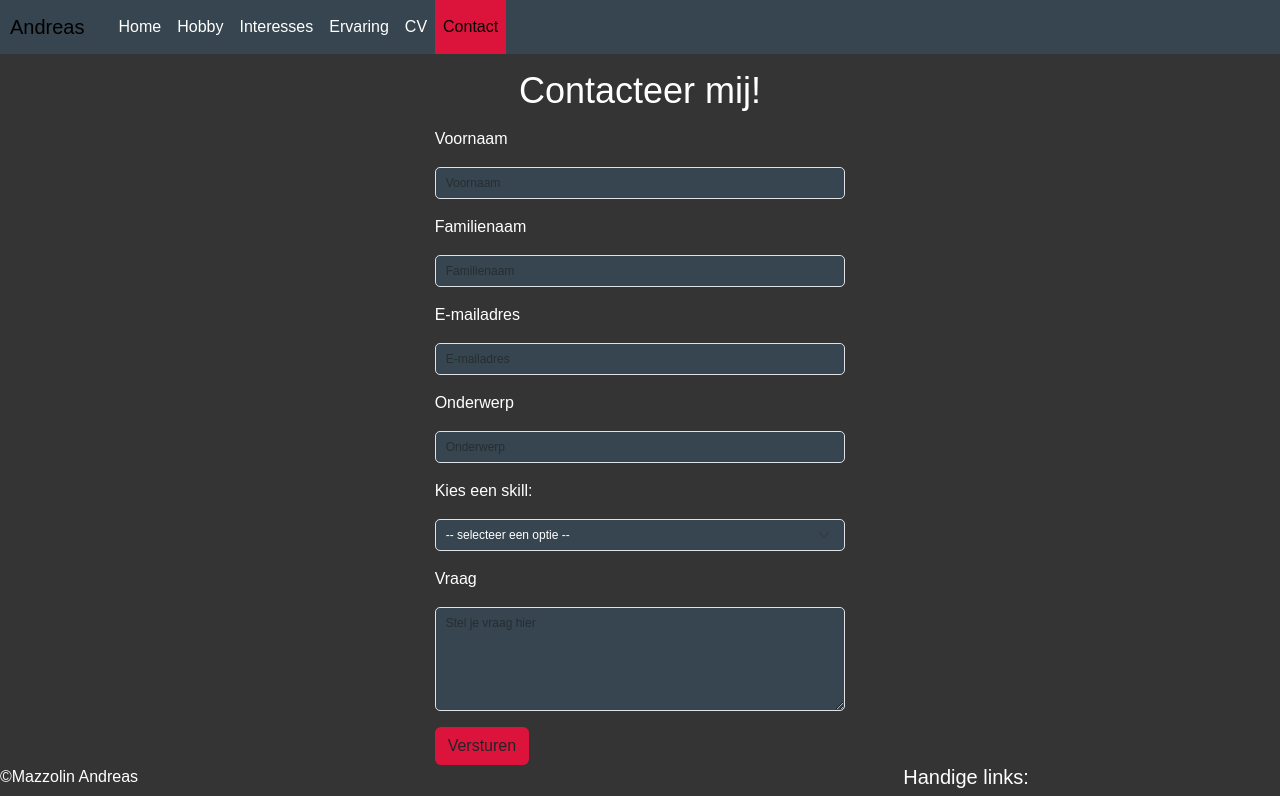
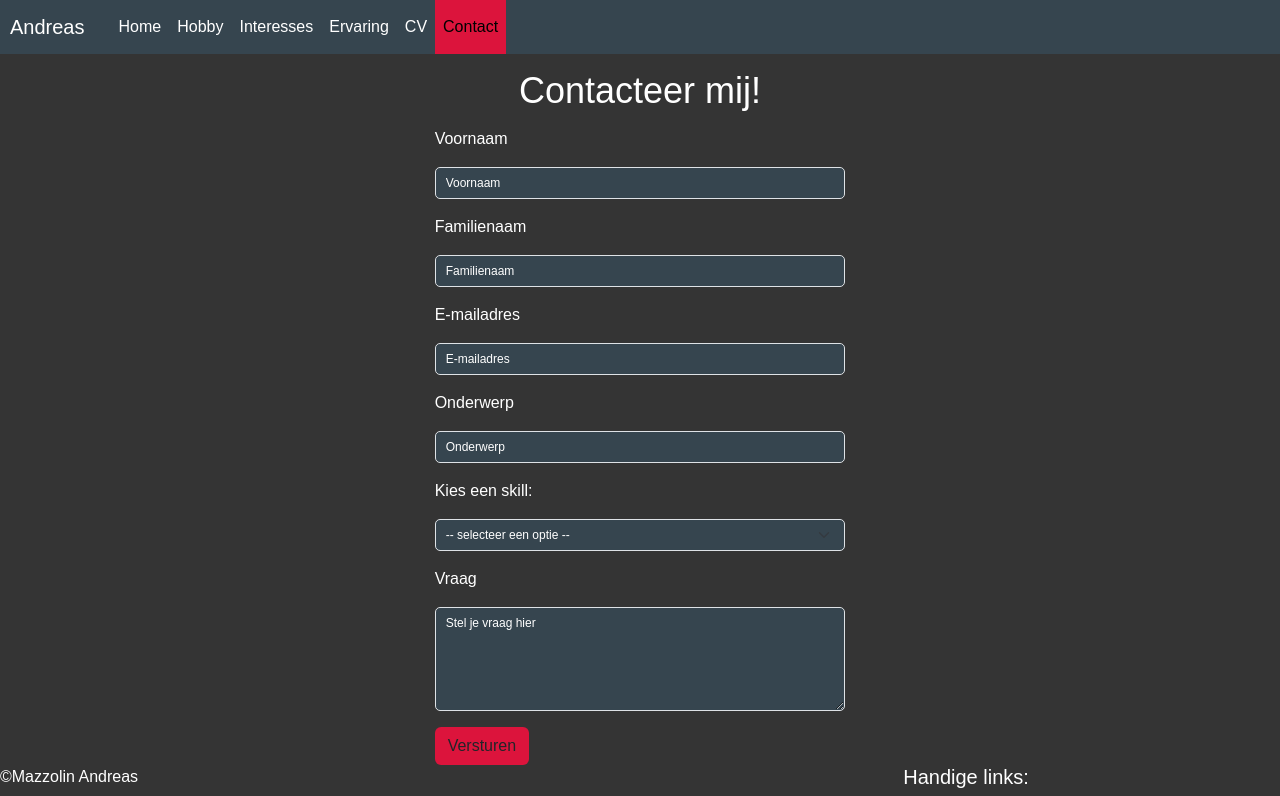
Before and after one commit to andreasm00/websites, a plain HTML site: page Project/contact.html in a window 1280 px wide. Shown: the top 796 px of the page. Drawn offline with nearby package versions, Linux system fonts and the light colour scheme; a web font is replaced by a local one.

Commit message:
fixed some minor issues with color scheme

```diff
--- a/Project/CSS/project1.css
+++ b/Project/CSS/project1.css
@@ -323,9 +323,19 @@ input::placeholder {
     border: none;
     border-radius: 15px;
     padding: 20px;
+    color: #fff;
 }
 .accordion-button {
     background-color: #36454F;
     color: #fff;
     border: none;
 }
+.form-control::placeholder{
+    color: #fff;
+}
+.navbar-brand {
+    color: #fff;
+}
+.navbar-brand:hover {
+    color: #fff;
+}
```
